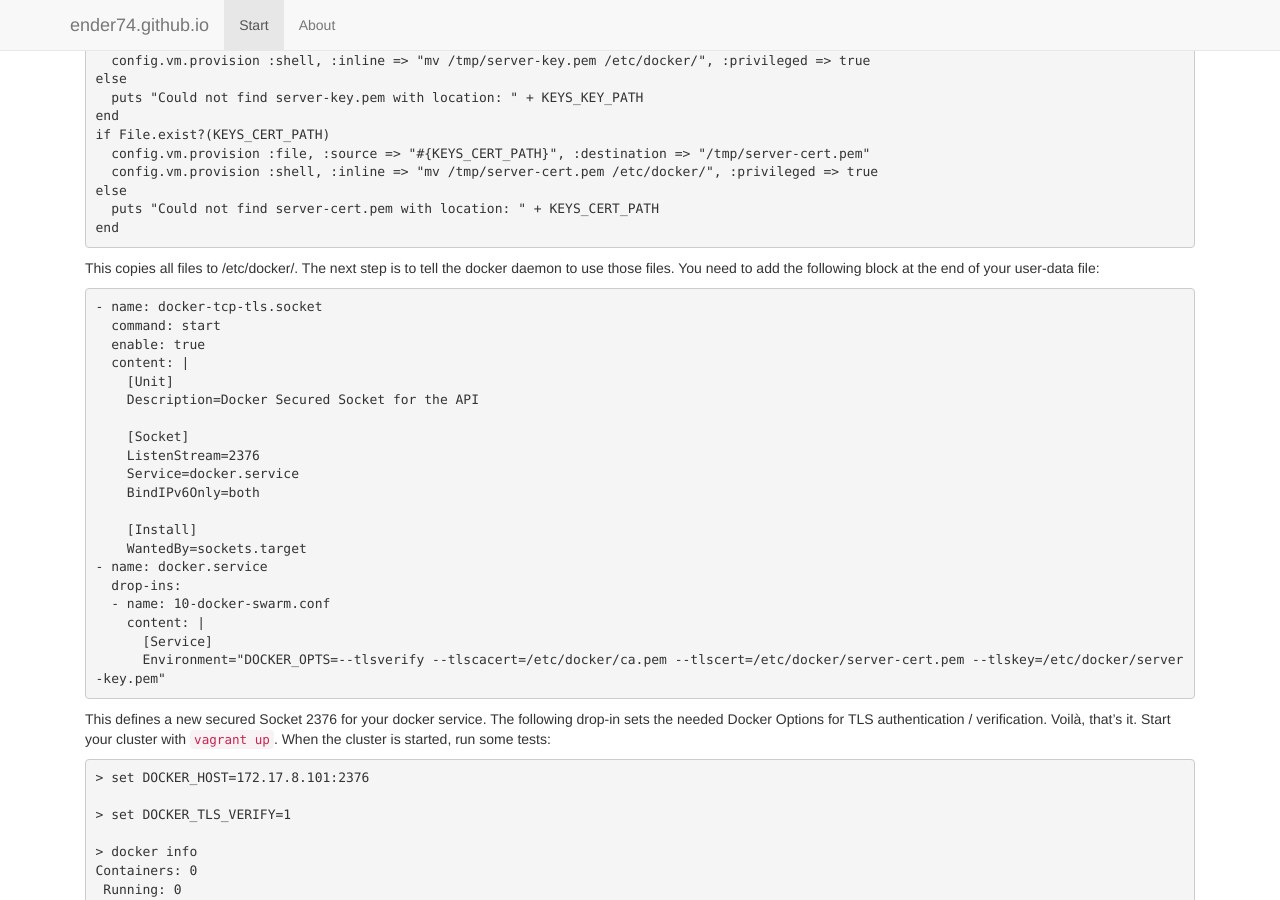
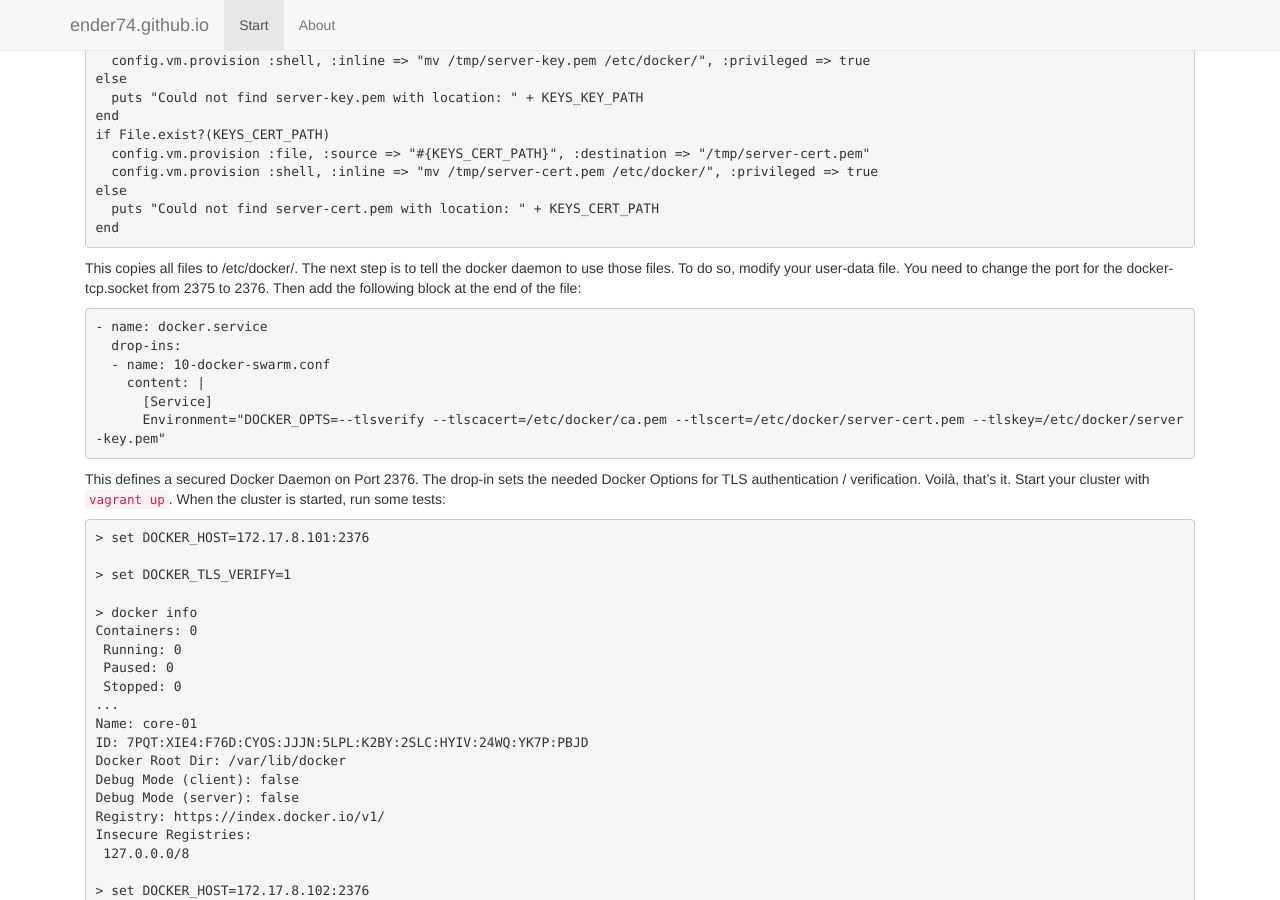
Before and after one commit to ender74/ender74.github.io, a Jekyll site: the page built from _posts/2016-08-31-Securing-Coreos-Vagrant-Docker.md, in a window 1280 px wide and 900 px high, scrolled down 1617 px. Built offline with Jekyll 4.4.1, drawn with Linux system fonts in a browser that asks for light colours; nearby versions of some CDN libraries.

Commit message:
changed port

````diff
--- a/_posts/2016-08-31-Securing-Coreos-Vagrant-Docker.md
+++ b/_posts/2016-08-31-Securing-Coreos-Vagrant-Docker.md
@@ -90,23 +90,9 @@ else
 end
 ```
 
-This copies all files to /etc/docker/. The next step is to tell the docker daemon to use those files. You need to add the following block at the end of your user-data file:
+This copies all files to /etc/docker/. The next step is to tell the docker daemon to use those files. To do so, modify your user-data file. You need to change the port for the docker-tcp.socket from 2375 to 2376. Then add the following block at the end of the file:
 
 ```
-- name: docker-tcp-tls.socket
-  command: start
-  enable: true
-  content: |
-    [Unit]
-    Description=Docker Secured Socket for the API
-
-    [Socket]
-    ListenStream=2376
-    Service=docker.service
-    BindIPv6Only=both
-
-    [Install]
-    WantedBy=sockets.target
 - name: docker.service
   drop-ins:
   - name: 10-docker-swarm.conf
@@ -115,7 +101,7 @@ This copies all files to /etc/docker/. The next step is to tell the docker daemo
       Environment="DOCKER_OPTS=--tlsverify --tlscacert=/etc/docker/ca.pem --tlscert=/etc/docker/server-cert.pem --tlskey=/etc/docker/server-key.pem"
 ```
 
-This defines a new secured Socket 2376 for your docker service. The following drop-in sets the needed Docker Options for TLS authentication / verification. Voilà, that's it. Start your cluster with ```vagrant up```. When the cluster is started, run some tests:
+This defines a secured Docker Daemon on Port 2376. The drop-in sets the needed Docker Options for TLS authentication / verification. Voilà, that's it. Start your cluster with ```vagrant up```. When the cluster is started, run some tests:
 
 ```
 > set DOCKER_HOST=172.17.8.101:2376
````
Also changed, not shown: _drafts/2016-08-31-Sharing-Volumes-With-Docker-Swarm12.md (+32 -0 lines).
